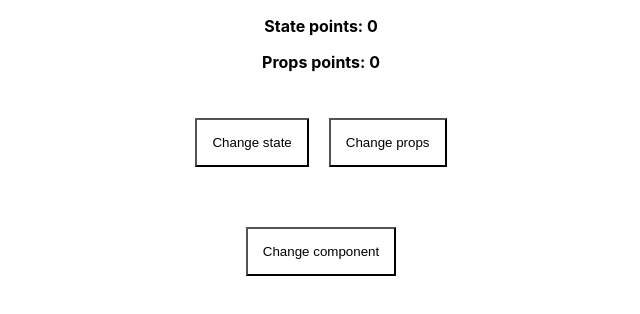
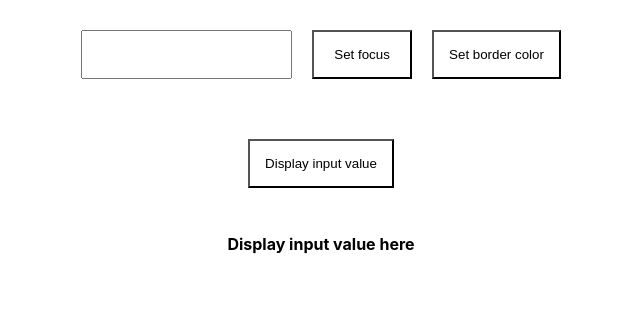
Before and after one commit to love-coding-pl/React-Hooks-Examples, a React (Create React App) app: page / in a window 1280 px wide. Shown: the top 314 px of the page, without its empty margins (319-959 px from the left). Built offline with nearby package versions, Linux system fonts and the light colour scheme.

Commit message:
useRef hook

```diff
--- a/src/App.js
+++ b/src/App.js
@@ -1,14 +1,9 @@
-import React, { useState } from 'react';
+import React from 'react';
 import HookExample from './components/hookExample.js';
 
 function App() {
-    const [points, setPoints] = useState(0);
-    const [component, setComponent] = useState({
-        displayComponent: HookExample
-    });
-    const Component = component.displayComponent;
     return (
-        <Component points={points} setPoints={setPoints} setComponent={setComponent} />
+        <HookExample />
     );
 }
 
--- a/src/components/hookExample.js
+++ b/src/components/hookExample.js
@@ -1,39 +1,20 @@
-import React, { useState, useEffect } from 'react';
-import SecondComponent from './secondComponent.js';
+import React, { useRef } from 'react';
 
-const HookExample = (props) => {
-    const [points, setPoints] = useState(0);
-
-    // whatever we put inside useEffect function, it will be rendered every time, when component is rendered
-    // however, we can limit numer of renders and call useEffect function only when certain values have changed.
-    useEffect(() => {
-        // this will display only if state points will change
-        console.log("state changed");
-    },[points]);
-
-    useEffect(() => {
-        // this will display only if props points will change
-        console.log("props changed");
-    },[props.points]);
-
-    useEffect(() => {
-        // this will display only one time, with first render
-        console.log("one time display");
-
-        // this will display only one time, before the component is removed from the UI, and its called "clean-up function"
-        return () => {
-            console.log("component unmount");
-        }
-    },[]);
+const HookExample = () => {
+    const inputEl = useRef(null);
+    const paragraphEl = useRef(null);
 
     return (
         <div className="App">
-            <p>State points: {points}</p>
-            <p>Props points: {props.points}</p>
-            <button onClick={() => setPoints(p => p+1)}>Change state</button>
-            <button onClick={() => props.setPoints(p => p+1)}>Change props</button>
+            <input ref={inputEl} type="text" />
+            <button onClick={() => inputEl.current.focus()}>Set focus</button>
+            <button onClick={() => inputEl.current.style.borderColor = "red"}>Set border color</button>
             <div>
-                <button onClick={() => props.setComponent({displayComponent: SecondComponent})}> Change component </button>
+                <button onClick={() => {
+                            paragraphEl.current.innerText = inputEl.current.value;
+                            inputEl.current.value = "";
+                        }}>Display input value</button>
+                <p ref={paragraphEl} >Display input value here </p>
             </div>
         </div>
     );
--- a/src/components/secondComponent.js
+++ /dev/null
@@ -1,16 +0,0 @@
-import React from 'react';
-import HookExample from './hookExample.js';
-
-const SecondComponent = (props) => {
-    return (
-        <div className="App">
-            <p>This is second component</p>
-            <div>
-                <button onClick={() => props.setComponent({displayComponent: HookExample})}> Change component </button>
-            </div>
-
-        </div>
-    );
-}
-
-export default SecondComponent;
--- a/src/index.css
+++ b/src/index.css
@@ -25,3 +25,8 @@ button {
 p {
   font-weight: bold;
 }
+
+input {
+  padding: 15px;
+  margin:  30px 10px;
+}
```
